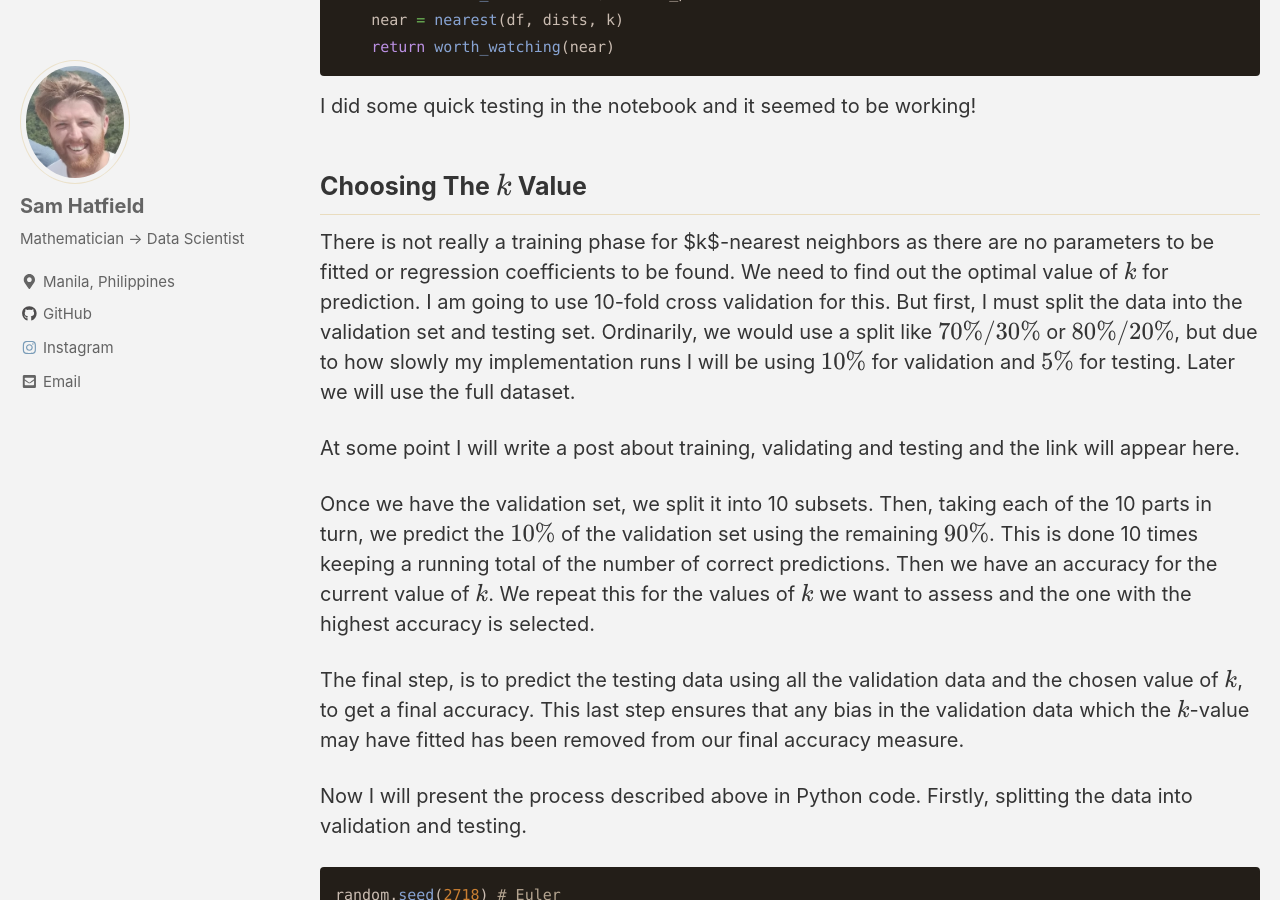
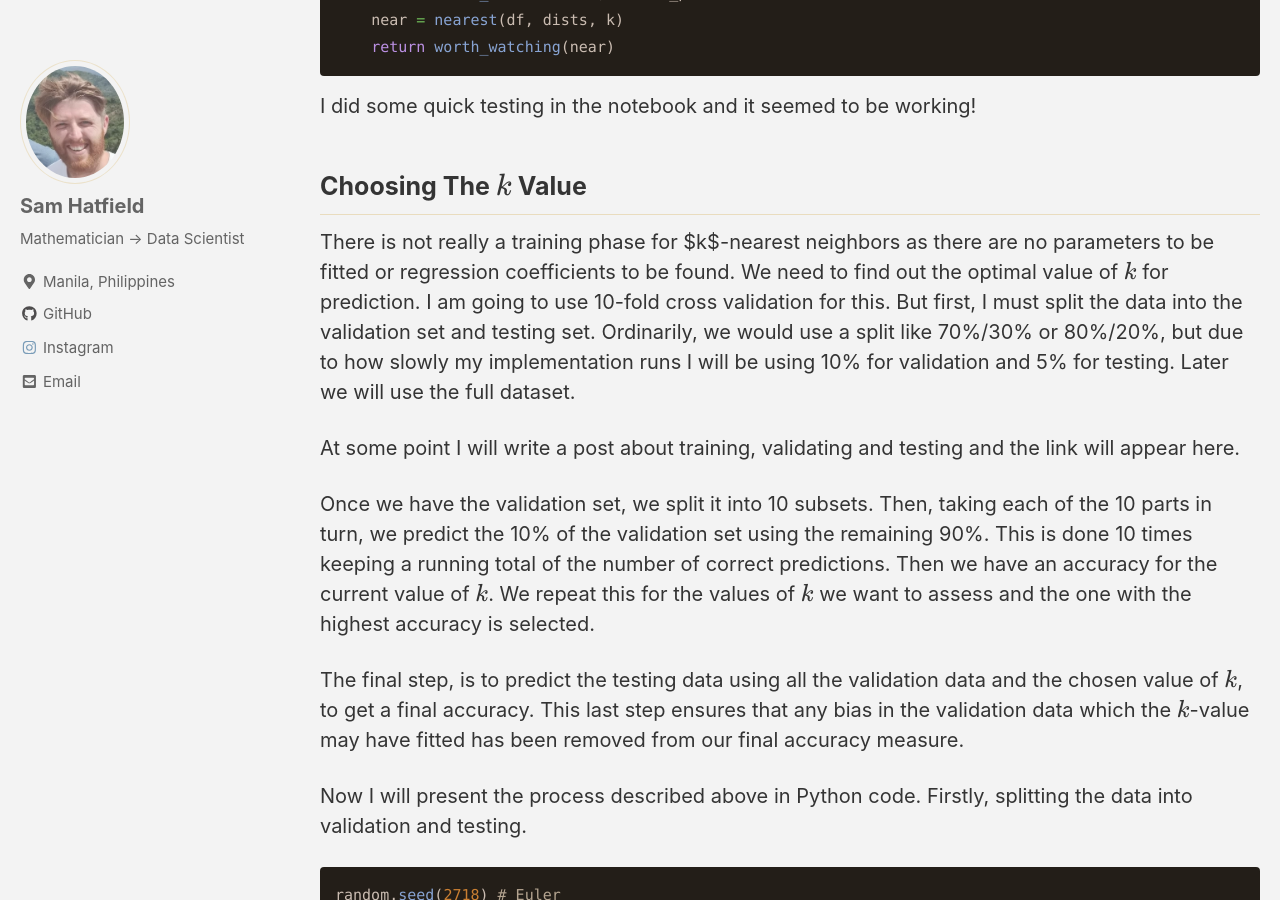
Before and after one commit to sjhatfield/sjhatfield.github.io, a Jekyll site: the page built from _posts/2019-05-21-EPL_1.md, in a window 1280 px wide and 900 px high, scrolled down 7351 px. Built offline with Jekyll 4.4.1, drawn with Linux system fonts in a browser that asks for light colours; cached includes are drawn as plain includes; nearby versions of some CDN libraries; formulas are drawn with MathJax 3; comment, search, counter and statistics services are not loaded; some of the changed text lies outside the part shown.

Commit message:
percents

````diff
--- a/_posts/2019-05-21-EPL_1.md
+++ b/_posts/2019-05-21-EPL_1.md
@@ -24,7 +24,7 @@ These criteria are based on my personal preference. In my opinion, games with go
 
 ### The Ideal Outcome
 
-The ideal output of this project will be a page on this blog which tells the user without having them enter any data, what upcoming game is the most likely to be worth watching. If this model can predict with over 50% accuracy an exciting game to watch, then I will consider it a success. I feel that I predict the exciting games to watch about $$20\%$$ of the time. Why so low a prediction you may be thinking? Well, we are effectively trying to predict the outcome of a sporting event which has a lot of random chance involved.
+The ideal output of this project will be a page on this blog which tells the user without having them enter any data, what upcoming game is the most likely to be worth watching. If this model can predict with over 50% accuracy an exciting game to watch, then I will consider it a success. I feel that I predict the exciting games to watch about 20% of the time. Why so low a prediction you may be thinking? Well, we are effectively trying to predict the outcome of a sporting event which has a lot of random chance involved.
 
 ### Formulation as a Machine Learning Problem
 
@@ -165,11 +165,11 @@ I did some quick testing in the notebook and it seemed to be working!
 
 ## Choosing The $$k$$ Value
 
-There is not really a training phase for $k$-nearest neighbors as there are no parameters to be fitted or regression coefficients to be found. We need to find out the optimal value of $$k$$ for prediction. I am going to use 10-fold cross validation for this. But first, I must split the data into the validation set and testing set. Ordinarily, we would use a split like $$70\%/30\%$$ or $$80\%/20\%$$, but due to how slowly my implementation runs I will be using $$10\%$$ for validation and $$5\%$$ for testing. Later we will use the full dataset.
+There is not really a training phase for $k$-nearest neighbors as there are no parameters to be fitted or regression coefficients to be found. We need to find out the optimal value of $$k$$ for prediction. I am going to use 10-fold cross validation for this. But first, I must split the data into the validation set and testing set. Ordinarily, we would use a split like 70%/30% or 80%/20%, but due to how slowly my implementation runs I will be using 10% for validation and 5% for testing. Later we will use the full dataset.
 
 At some point I will write a post about training, validating and testing and the link will appear here.
 
-Once we have the validation set, we split it into 10 subsets. Then, taking each of the 10 parts in turn, we predict the $$10\%$$ of the validation set using the remaining $$90\%$$. This is done 10 times keeping a running total of the number of correct predictions. Then we have an accuracy for the current value of $$k$$. We repeat this for the values of $$k$$ we want to assess and the one with the highest accuracy is selected.
+Once we have the validation set, we split it into 10 subsets. Then, taking each of the 10 parts in turn, we predict the 10% of the validation set using the remaining 90%. This is done 10 times keeping a running total of the number of correct predictions. Then we have an accuracy for the current value of $$k$$. We repeat this for the values of $$k$$ we want to assess and the one with the highest accuracy is selected.
 
 The final step, is to predict the testing data using all the validation data and the chosen value of $$k$$, to get a final accuracy. This last step ensures that any bias in the validation data which the $$k$$-value may have fitted has been removed from our final accuracy measure.
 
@@ -211,7 +211,7 @@ for k in range(1, 20):
     print(f'\nThe validation accuracy for k={k} is {round(accuracy[k - 1] * 100, 3)}% and took {end - start} seconds to run')
 ```
 
-The above loop over 19 $$k$$-values, took around an hour to run. It found the optimum $$k$$-value to be 10 with a validation accuracy of $$67.8\%$$.
+The above loop over 19 $$k$$-values, took around an hour to run. It found the optimum $$k$$-value to be 10 with a validation accuracy of 67.8\%.
 
 Finally, we can assess the classifier performance on the testing data by running:
 
@@ -225,7 +225,7 @@ print(f'The accuracy on the testing data for k={final_k} is {round(accuracy * 10
 
 where final_k is the $$k$$-value found from the validation process.
 
-**This gave a final accuracy of $65.4\%$**[^2]. This may sound low but we are in a sense, predicting the outcome of a sporting event which has a huge element of chance involved in the outcome. If predicting sporting events was easy, then a lot of people would make money gambling on them!
+**This gave a final accuracy of 65.4%**[^2]. This may sound low but we are in a sense, predicting the outcome of a sporting event which has a huge element of chance involved in the outcome. If predicting sporting events was easy, then a lot of people would make money gambling on them!
 
 As can be seen in the code snippet above I also found values from the confusion matrix. If I truly value my time, I should be concerned with false positives. In this situation the model will tell me to watch a game but it will actually be dull. Sadly, the values from the confusion matrix were not great:
 
@@ -245,7 +245,7 @@ Obviously, taking an hour to find the optimal value of $$k$$ is not ideal and we
 
 The same process was employed of validation and then testing but using Scikit-Learns built in prediction function. I also made use of its confusion_matrix function in the metrics library.
 
-We saw very similar results as my own implemenation, except for taking roughly 2000 times less time. Very similar results we obtained from the confusion matrix distributed over the much larger full $$20\%$$ testing data.
+We saw very similar results as my own implemenation, except for taking roughly 2000 times less time. Very similar results we obtained from the confusion matrix distributed over the much larger full 20% testing data.
 
 ## What Next?
 
````
